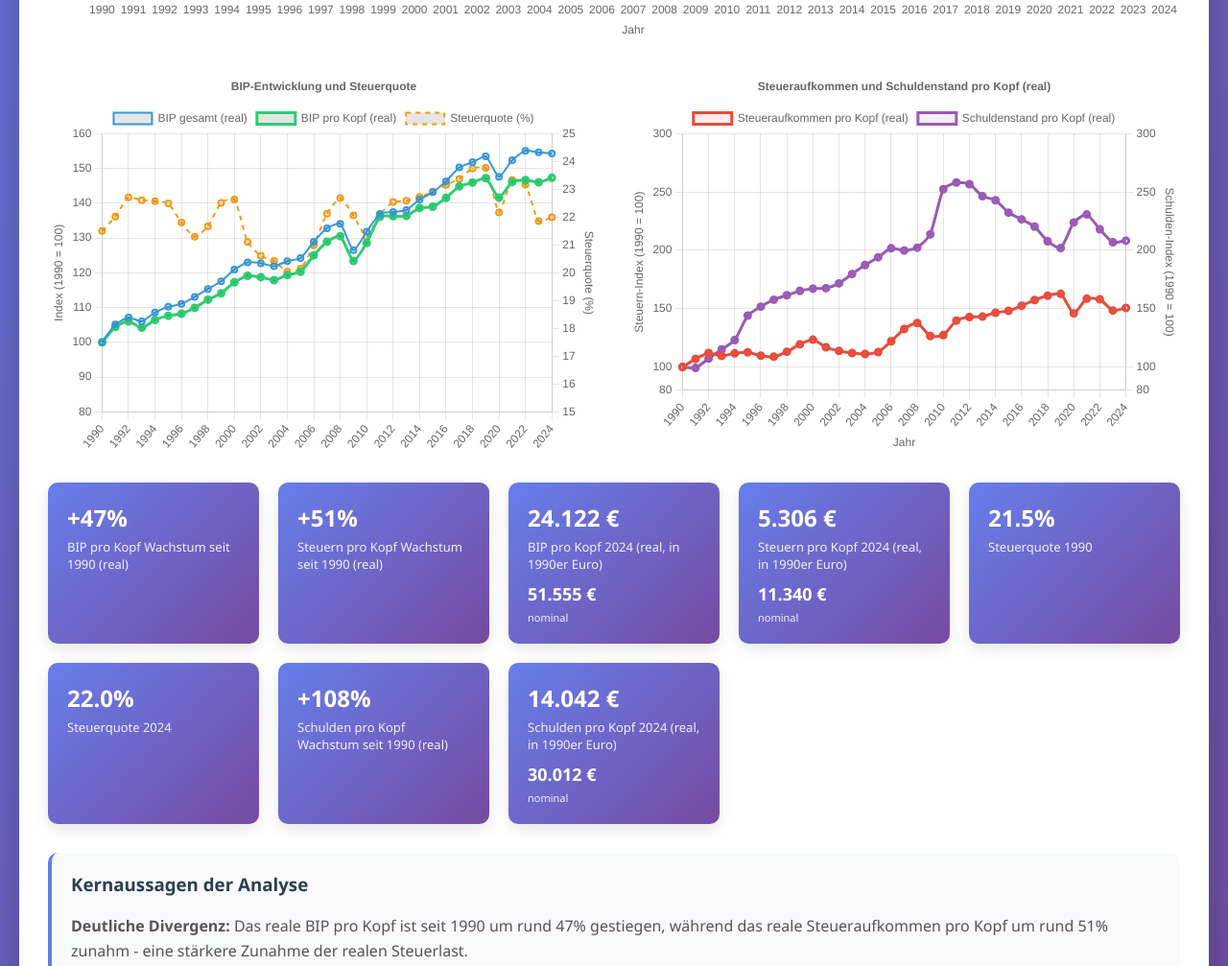
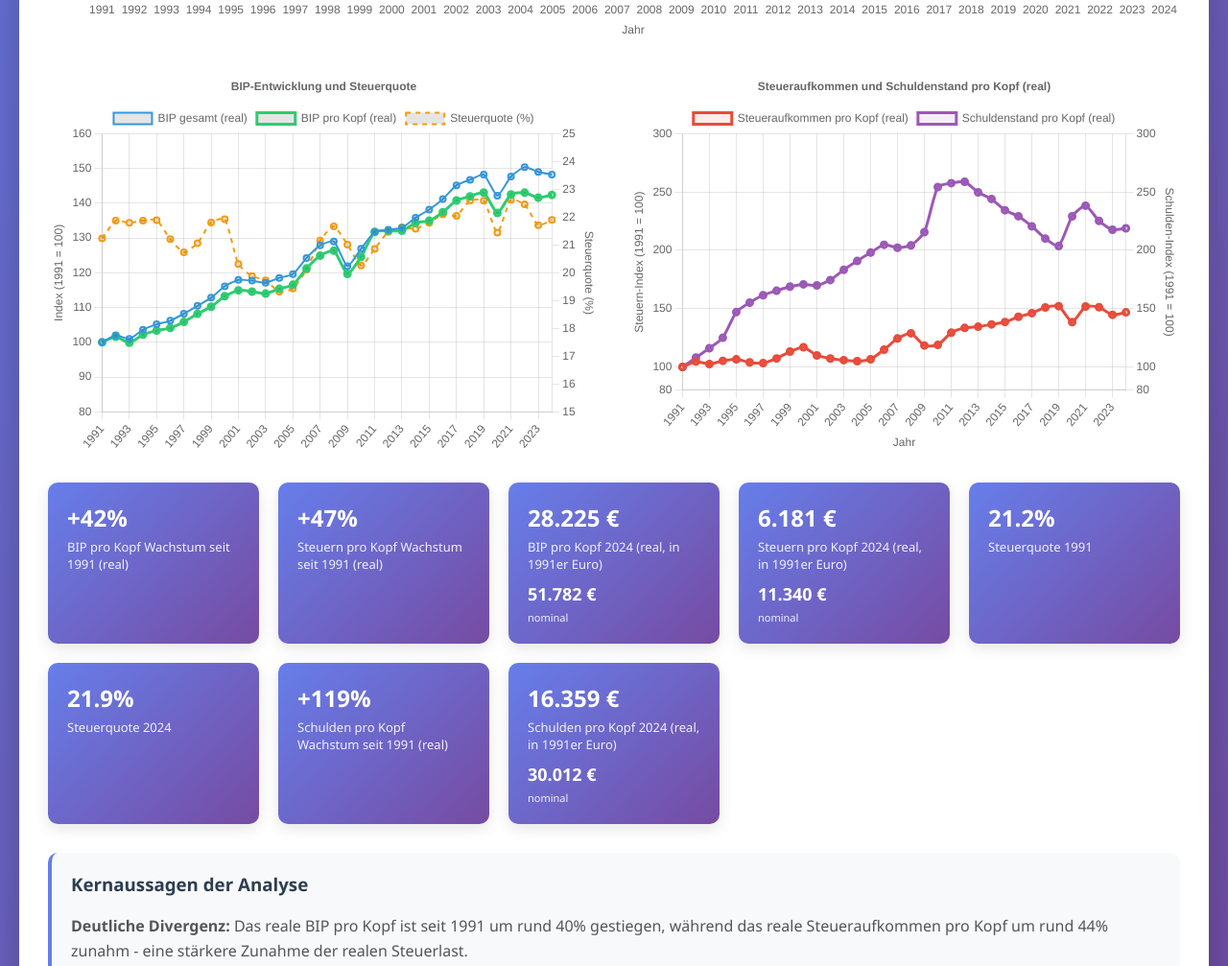
Before and after one commit to LT-Analytics/de_gov_data, a plain HTML site: page visualizations/gdp/gdp_tax_debt_comparison.html in a window 1280 px wide. Shown: the part 689-1696 px from the top of the page at 96% size. Drawn offline with nearby package versions, Linux system fonts and the light colour scheme.

Commit message:
Update visualizations to reflect data from 1991-2024; adjust inflation and VPI values, and correct references in GDP, tax, and debt comparisons.

```diff
--- a/visualizations/gdp/gdp_tax_debt_comparison.html
+++ b/visualizations/gdp/gdp_tax_debt_comparison.html
@@ -3,7 +3,7 @@
 <head>
     <meta charset="UTF-8">
     <meta name="viewport" content="width=device-width, initial-scale=1.0">
-    <title>BIP, Steueraufkommen und Schuldenstand pro Kopf in Deutschland (1990-2024)</title>
+    <title>BIP, Steueraufkommen und Schuldenstand pro Kopf in Deutschland (1991-2024)</title>
     <script src="https://cdn.jsdelivr.net/npm/chart.js"></script>
     <style>
         body {
@@ -100,7 +100,7 @@
 <body>
     <div class="container">
         <h1>BIP, Steueraufkommen und Schuldenstand pro Kopf in Deutschland</h1>
-        <div class="subtitle">Real (preisbereinigt) - Index 1990 = 100</div>
+        <div class="subtitle">Real (preisbereinigt) - Index 1991 = 100</div>
 
         <div style="text-align: center; margin-bottom: 20px;">
             <button onclick="window.location.href='bip_steuer_schulden_tabelle.html'"
@@ -129,27 +129,27 @@
         <div class="stats">
             <div class="stat-card">
                 <div class="stat-value" id="bipGrowth">+47%</div>
-                <div class="stat-label">BIP pro Kopf Wachstum seit 1990 (real)</div>
+                <div class="stat-label">BIP pro Kopf Wachstum seit 1991 (real)</div>
             </div>
             <div class="stat-card">
                 <div class="stat-value" id="taxGrowth">+57%</div>
-                <div class="stat-label">Steuern pro Kopf Wachstum seit 1990 (real)</div>
+                <div class="stat-label">Steuern pro Kopf Wachstum seit 1991 (real)</div>
             </div>
             <div class="stat-card">
                 <div class="stat-value" id="realBipPerCapita">...</div>
-                <div class="stat-label">BIP pro Kopf 2024 (real, in 1990er Euro)</div>
+                <div class="stat-label">BIP pro Kopf 2024 (real, in 1991er Euro)</div>
                 <div class="stat-value" id="currentBip" style="font-size: 18px; margin-top: 10px;">51.555 €</div>
                 <div class="stat-label" style="font-size: 11px;">nominal</div>
             </div>
             <div class="stat-card">
                 <div class="stat-value" id="realTaxPerCapita">...</div>
-                <div class="stat-label">Steuern pro Kopf 2024 (real, in 1990er Euro)</div>
+                <div class="stat-label">Steuern pro Kopf 2024 (real, in 1991er Euro)</div>
                 <div class="stat-value" id="currentTax" style="font-size: 18px; margin-top: 10px;">11.340 €</div>
                 <div class="stat-label" style="font-size: 11px;">nominal</div>
             </div>
             <div class="stat-card">
-                <div class="stat-value" id="taxQuote1990">21,5%</div>
-                <div class="stat-label">Steuerquote 1990</div>
+                <div class="stat-value" id="taxQuote1991">21,2%</div>
+                <div class="stat-label">Steuerquote 1991</div>
             </div>
             <div class="stat-card">
                 <div class="stat-value" id="taxQuote2024">22,0%</div>
@@ -157,11 +157,11 @@
             </div>
             <div class="stat-card">
                 <div class="stat-value" id="debtGrowth">...</div>
-                <div class="stat-label">Schulden pro Kopf Wachstum seit 1990 (real)</div>
+                <div class="stat-label">Schulden pro Kopf Wachstum seit 1991 (real)</div>
             </div>
             <div class="stat-card">
                 <div class="stat-value" id="realDebtPerCapita">...</div>
-                <div class="stat-label">Schulden pro Kopf 2024 (real, in 1990er Euro)</div>
+                <div class="stat-label">Schulden pro Kopf 2024 (real, in 1991er Euro)</div>
                 <div class="stat-value" id="currentDebt" style="font-size: 18px; margin-top: 10px;">30.000 €</div>
                 <div class="stat-label" style="font-size: 11px;">nominal</div>
             </div>
@@ -169,11 +169,11 @@
 
         <div class="info-box">
             <h3>Kernaussagen der Analyse</h3>
-            <p><strong>Deutliche Divergenz:</strong> Das reale BIP pro Kopf ist seit 1990 um rund 47% gestiegen, während das reale Steueraufkommen pro Kopf um rund 51% zunahm - eine stärkere Zunahme der realen Steuerlast.</p>
-            <p><strong>Moderater Schuldenanstieg real:</strong> Die realen Schulden pro Kopf sind seit 1990 um gut 100% gestiegen (inflationsbereinigt), also in etwa doppelt so hoch wie damals. Nominal stiegen sie von etwa 6.700 € (1990) auf rund 30.000 € pro Kopf (2024).</p>
+            <p><strong>Deutliche Divergenz:</strong> Das reale BIP pro Kopf ist seit 1991 um rund 40% gestiegen, während das reale Steueraufkommen pro Kopf um rund 44% zunahm - eine stärkere Zunahme der realen Steuerlast.</p>
+            <p><strong>Moderater Schuldenanstieg real:</strong> Die realen Schulden pro Kopf sind seit 1991 um gut 98% gestiegen (inflationsbereinigt), also in etwa doppelt so hoch wie damals. Nominal stiegen sie von etwa 7.500 € (1991) auf rund 30.000 € pro Kopf (2024).</p>
             <p><strong>Aktuelle Rezession:</strong> 2023 (-0,3%) und 2024 (-0,2%) schrumpfte die Wirtschaft real, während die Steuereinnahmen weiter stiegen.</p>
-            <p><strong>Steuerquote:</strong> Stieg von 21,5% (1990) auf 22,0% (2024) - ein Anstieg um 0,5 Prozentpunkte.</p>
-            <p><strong>Fazit:</strong> Der Staat nimmt heute pro Bürger real rund 51% mehr Steuern ein, während die Wirtschaftsleistung pro Kopf nur um etwa 47% gewachsen ist. Die realen Schulden pro Kopf sind um gut 100% gestiegen. Trotz des moderaten realen Anstiegs bedeuten die nominalen 30.000 € pro Kopf eine erhebliche Belastung für zukünftige Generationen.</p>
+            <p><strong>Steuerquote:</strong> Stieg von 21,2% (1991) auf 22,0% (2024) - ein Anstieg um 0,8 Prozentpunkte.</p>
+            <p><strong>Fazit:</strong> Der Staat nimmt heute pro Bürger real rund 44% mehr Steuern ein, während die Wirtschaftsleistung pro Kopf nur um etwa 40% gewachsen ist. Die realen Schulden pro Kopf sind um gut 98% gestiegen. Trotz des moderaten realen Anstiegs bedeuten die nominalen 30.000 € pro Kopf eine erhebliche Belastung für zukünftige Generationen.</p>
         </div>
 
         <div class="methodology">
@@ -182,48 +182,46 @@
     </div>
 
     <script>
-        // Nominale BIP-Werte in Mrd. Euro (aus Quellen)
+        // Nominale BIP-Werte in Mrd. Euro (Quelle: Statistisches Bundesamt, 81000-0001)
         const nominalBIP = [
-            {year: 1990, bip: 1306.7},  // Geschätzt basierend auf Wachstumsraten
-            {year: 1991, bip: 1535},
-            {year: 1992, bip: 1647},
-            {year: 1993, bip: 1694},
-            {year: 1994, bip: 1781},
-            {year: 1995, bip: 1849},
-            {year: 1996, bip: 1876},
-            {year: 1997, bip: 1916},
-            {year: 1998, bip: 1966},
-            {year: 1999, bip: 2012},
-            {year: 2000, bip: 2063},
-            {year: 2001, bip: 2113},
-            {year: 2002, bip: 2145},
-            {year: 2003, bip: 2164},
-            {year: 2004, bip: 2211},
-            {year: 2005, bip: 2243},
-            {year: 2006, bip: 2325},
-            {year: 2007, bip: 2432},
-            {year: 2008, bip: 2473},
-            {year: 2009, bip: 2375},
-            {year: 2010, bip: 2489},
-            {year: 2011, bip: 2593},
-            {year: 2012, bip: 2666},
-            {year: 2013, bip: 2745},
-            {year: 2014, bip: 2833},
-            {year: 2015, bip: 2937},
-            {year: 2016, bip: 3048},
-            {year: 2017, bip: 3144},
-            {year: 2018, bip: 3268},
-            {year: 2019, bip: 3361},
-            {year: 2020, bip: 3338},
-            {year: 2021, bip: 3570},
-            {year: 2022, bip: 3868},
-            {year: 2023, bip: 4190},
-            {year: 2024, bip: 4310}
+            {year: 1991, bip: 1591.61},
+            {year: 1992, bip: 1709.89},
+            {year: 1993, bip: 1757.34},
+            {year: 1994, bip: 1838.02},
+            {year: 1995, bip: 1899.93},
+            {year: 1996, bip: 1928.56},
+            {year: 1997, bip: 1967.18},
+            {year: 1998, bip: 2022.31},
+            {year: 1999, bip: 2077.24},
+            {year: 2000, bip: 2129.66},
+            {year: 2001, bip: 2195.53},
+            {year: 2002, bip: 2223.36},
+            {year: 2003, bip: 2240.81},
+            {year: 2004, bip: 2293.04},
+            {year: 2005, bip: 2325.71},
+            {year: 2006, bip: 2426.18},
+            {year: 2007, bip: 2542.22},
+            {year: 2008, bip: 2589.28},
+            {year: 2009, bip: 2493.97},
+            {year: 2010, bip: 2615.26},
+            {year: 2011, bip: 2746.91},
+            {year: 2012, bip: 2799.28},
+            {year: 2013, bip: 2866.48},
+            {year: 2014, bip: 2984.47},
+            {year: 2015, bip: 3087.03},
+            {year: 2016, bip: 3195.21},
+            {year: 2017, bip: 3333.11},
+            {year: 2018, bip: 3434.03},
+            {year: 2019, bip: 3537.28},
+            {year: 2020, bip: 3450.72},
+            {year: 2021, bip: 3682.34},
+            {year: 2022, bip: 3989.39},
+            {year: 2023, bip: 4219.31},
+            {year: 2024, bip: 4328.97}
         ];
 
         // Steueraufkommen, Bevölkerung und Schuldenstand
         const historicalData = [
-            {year: 1990, tax: 281, population: 79.8, debt: 538},
             {year: 1991, tax: 338, population: 80.3, debt: 600},
             {year: 1992, tax: 374, population: 80.6, debt: 686},
             {year: 1993, tax: 383, population: 81.2, debt: 770},
@@ -260,12 +258,12 @@
             {year: 2024, tax: 948, population: 83.6, debt: 2509}
         ];
 
-        // Reale Wachstumsraten BIP
+        // Reale Wachstumsraten BIP (Quelle: Destatis 81000-0001, VGRPKM - preisbereinigt, Kettenindex 2020=100)
         const realGrowthRates = [
-            0, 5.1, 1.9, -1.0, 2.4, 1.5, 0.8, 1.8, 2.0, 1.9,
-            2.9, 1.7, -0.2, -0.7, 1.2, 0.7, 3.8, 3.0, 1.0, -5.7,
-            4.2, 3.9, 0.4, 0.4, 2.2, 1.5, 2.2, 2.7, 1.0, 1.1,
-            -3.8, 3.2, 1.8, -0.3, -0.2
+            0, 2.0, -1.0, 2.6, 1.5, 1.0, 1.9, 2.1, 2.1,
+            2.9, 1.6, -0.2, -0.5, 1.2, 0.9, 3.9, 2.9, 0.9, -5.5,
+            4.1, 3.8, 0.5, 0.4, 2.2, 1.7, 2.2, 2.8, 1.1, 1.0,
+            -4.1, 3.9, 1.8, -0.9, -0.5
         ];
 
         // Berechnung der Indices
@@ -357,7 +355,7 @@
                     max: 300,
                     title: {
                         display: true,
-                        text: 'Index (1990 = 100)'
+                        text: 'Index (1991 = 100)'
                     }
                 },
                 x: {
@@ -472,7 +470,7 @@
                         max: 160,
                         title: {
                             display: true,
-                            text: 'Index (1990 = 100)'
+                            text: 'Index (1991 = 100)'
                         }
                     },
                     y1: {
@@ -548,7 +546,7 @@
                         max: 300,
                         title: {
                             display: true,
-                            text: 'Steuern-Index (1990 = 100)'
+                            text: 'Steuern-Index (1991 = 100)'
                         }
                     },
                     y1: {
@@ -562,7 +560,7 @@
                         },
                         title: {
                             display: true,
-                            text: 'Schulden-Index (1990 = 100)'
+                            text: 'Schulden-Index (1991 = 100)'
                         }
                     },
                     x: {
@@ -601,7 +599,7 @@
         document.getElementById('currentDebt').textContent =
             Math.round(debtPerCapita2024).toLocaleString('de-DE') + ' €';
 
-        // Berechne Reale Werte in 1990er Euro (konsistent mit Index-Methodik)
+        // Berechne Reale Werte in 1991er Euro (konsistent mit Index-Methodik)
         // Verwende die gleichen Index-Werte wie in den Charts
         const bipPerCapita1990 = (nominalBIP[0].bip * 1000000000) /
                                  (historicalData[0].population * 1000000);
@@ -624,7 +622,7 @@
         document.getElementById('realDebtPerCapita').textContent =
             Math.round(debtPerCapita2024Real).toLocaleString('de-DE') + ' €';
 
-        document.getElementById('taxQuote1990').textContent = taxQuotes[0].toFixed(1) + '%';
+        document.getElementById('taxQuote1991').textContent = taxQuotes[0].toFixed(1) + '%';
         document.getElementById('taxQuote2024').textContent = taxQuotes[taxQuotes.length - 1].toFixed(1) + '%';
     </script>
 </body>
```
Also changed, not shown: visualizations/defense/defense_budget_chart.html (+128 -84 lines), visualizations/defense/defense_budget_table.html (+9 -9 lines), visualizations/gdp/gdp_tax_debt_table.html (+70 -72 lines).
